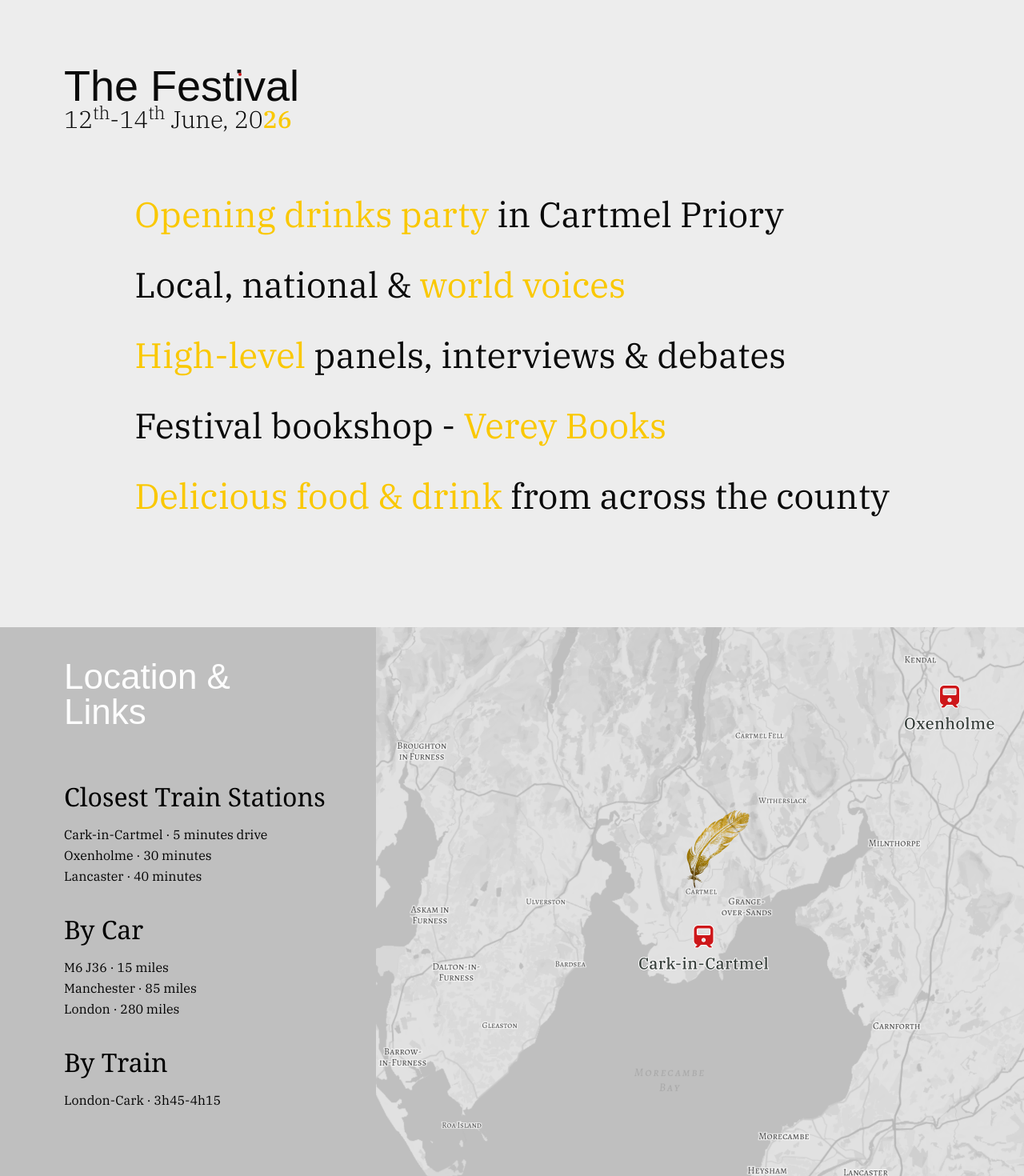
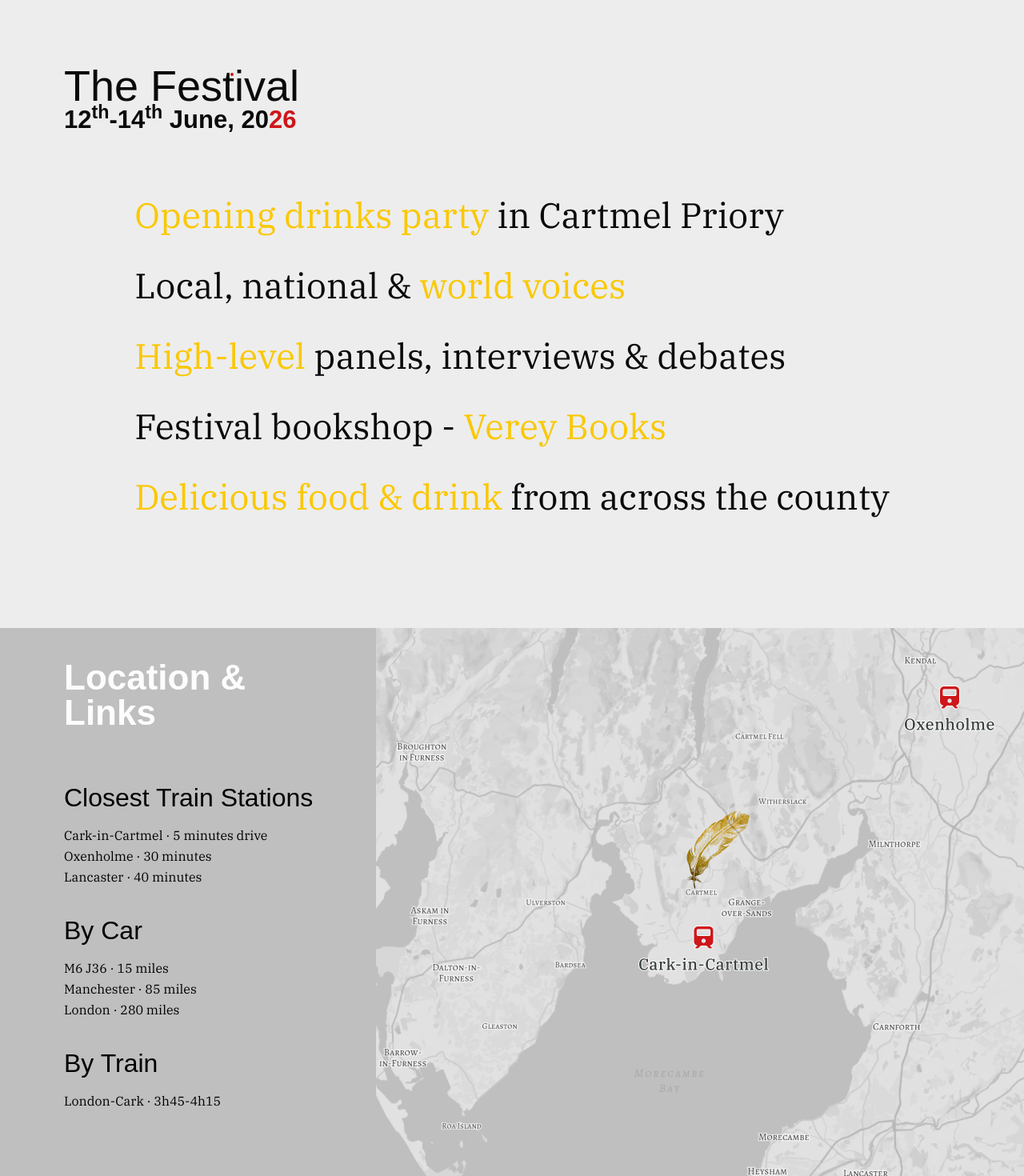
Before and after one commit to Shakey343/lakes-book-fest, a React (Vite) app: page / in a window 1280 px wide. Shown: the part 1360-2830 px from the top of the page at 80% size. Built offline with nearby package versions, Linux system fonts and the light colour scheme; a web font is replaced by a local one.

Commit message:
fonts changed, buttons download content

```diff
--- a/src/App.tsx
+++ b/src/App.tsx
@@ -24,7 +24,6 @@ function App() {
           href="mailto:festivalproducer@lakedistrictbookfestival.co.uk"
           initialWord="Questions?"
           hoverWord="Email us"
-          download
         />
         <img
           src={FeatherImg}
@@ -45,14 +44,14 @@ function App() {
           className="flex flex-col px-[80px] pt-[80px] pb-[120px] bg-silver text-night"
           id="festival"
         >
-          <div className="w-fit mb-[60px] leading-none">
+          <div className="mb-[60px] leading-none">
             <h2 className="relative text-[54px] font-light">
               The Festival
-              <div className="absolute right-[72.5px] top-[10.5px] w-[4px] h-[4px] rounded-full bg-fire-red"></div>
+              <div className="absolute left-[208px] top-[10.5px] w-[4px] h-[4px] rounded-full bg-fire-red"></div>
             </h2>
-            <p className="text-[30px] font-light">
+            <p className="text-[31px] font-bold font-adelphi">
               12<sup>th</sup>-14<sup>th</sup> June, 20
-              <span className="text-jonquil font-medium">26</span>
+              <span className="text-fire-red font-bold">26</span>
             </p>
           </div>
           <div className="mx-auto">
@@ -81,12 +80,12 @@ function App() {
         >
           <div className="absolute top-0 left-0 bg-map-grey w-[470px] h-full z-10"></div>
           <div className="z-20 relative w-fit">
-            <h2 className="text-[44px] text-white font-light mb-[60px] leading-none">
+            <h2 className="text-[44px] text-white font-bold mb-[60px] leading-none">
               Location &<br /> Links
             </h2>
             <div className="flex flex-col gap-[30px]">
               <div className="flex flex-col gap-[10px]">
-                <h3 className="text-[32px] font-light">
+                <h3 className="text-[32px] font-light font-adelphi">
                   Closest Train Stations
                 </h3>
                 <ul className="leading-relaxed">
@@ -96,7 +95,7 @@ function App() {
                 </ul>
               </div>
               <div className="flex flex-col gap-[10px]">
-                <h3 className="text-[32px] font-light">By Car</h3>
+                <h3 className="text-[32px] font-light font-adelphi">By Car</h3>
                 <ul className="leading-relaxed">
                   <li>M6 J36 · 15 miles</li>
                   <li>Manchester · 85 miles</li>
@@ -104,7 +103,7 @@ function App() {
                 </ul>
               </div>
               <div className="flex flex-col gap-[10px]">
-                <h3 className="text-[32px] font-light">By Train</h3>
+                <h3 className="text-[32px] font-light font-adelphi">By Train</h3>
                 <ul className="leading-relaxed">
                   <li>London-Cark · 3h45-4h15</li>
                 </ul>
@@ -177,12 +176,13 @@ function App() {
           className="bg-grey flex flex-col items-center gap-[100px] px-[80px] py-[160px]"
           id="support"
         >
-          <h2 className="text-[88px] font-light text-silver">Support us</h2>
+          <h2 className="text-[88px] font-light text-silver">Support <span className="text-fire-red font-bold">us</span></h2>
           <div className="flex flex-col gap-[80px] w-full">
             <div className="flex justify-between w-full px-[176px]">
               <a
                 className="flex flex-col items-center justify-center gap-[8px] h-[360px] w-[360px] rounded-full bg-light-grey border-2 border-jonquil group hover:border-8 transition-all relative"
                 href="/downloadable_patron_and_sponsorship_information.pdf"
+                download
               >
                 <p className="text-[24px] group-hover:text-[22px] transition-all">
                   Become a
@@ -200,6 +200,7 @@ function App() {
               <a
                 className="flex flex-col items-center justify-center gap-[8px] h-[360px] w-[360px] rounded-full bg-light-grey border-2 border-night group hover:border-8 transition-all"
                 href="/downloadable_patron_and_sponsorship_information.pdf"
+                download
               >
                 <p className="text-[24px] group-hover:text-[22px] transition-all">
                   Become a
@@ -256,7 +257,6 @@ function App() {
             href="mailto:festivalproducer@lakedistrictbookfestival.co.uk"
             initialWord="Questions?"
             hoverWord="Email us"
-            download
           />
         </div>
       </main>
--- a/src/components/Button.tsx
+++ b/src/components/Button.tsx
@@ -4,13 +4,11 @@ import { useState } from 'react'
 const Button = ({
   className,
   href,
-  download,
   initialWord,
   hoverWord
 }: {
   className: string;
   href: string;
-  download: boolean;
   initialWord: string;
   hoverWord: string;
 }) => {
@@ -28,7 +26,6 @@ const Button = ({
         className
       )}
       href={href}
-      download={download}
       onMouseOver={handleWordChange}
       onMouseLeave={handleWordChange}
     >
--- a/src/components/Navbar.tsx
+++ b/src/components/Navbar.tsx
@@ -1,6 +1,6 @@
 const Navbar = () => {
   return (
-    <nav className="fixed h-[440px] top-[160px] right-[40px] border border-fire-red z-40 text-silver font-aldelphi font-bold text-[20px]">
+    <nav className="fixed h-[440px] top-[160px] right-[40px] border border-fire-red z-40 text-silver font-adelphi font-bold text-[20px]">
       <a href="#who" className="flex justify-end items-center w-[140px] h-[60px] group absolute top-[10px] -left-0 -translate-x-[100%]">
         <div className="hidden group-hover:block group-hover:bg-fire-red rounded-full px-3 mr-3 transition-all">Us</div>
         <div className="w-[10px] h-[10px] bg-fire-red rounded-full translate-x-[5px] group-hover:w-[20px] group-hover:h-[20px] group-hover:translate-x-[10px] transition-all"></div>
--- a/src/components/WhoCards.tsx
+++ b/src/components/WhoCards.tsx
@@ -52,7 +52,7 @@ const WhoCards = () => {
         src={member.imgUrl}
         alt={member.imgUrlAlt}
       />
-      <h4 className="text-night text-[22px] text-black-olive group-hover:text-[24px] transition-all font-aldelphi">
+      <h4 className="text-night text-[22px] text-black-olive group-hover:text-[24px] transition-all font-adelphi">
         {member.role}
       </h4>
     </a>
--- a/src/index.css
+++ b/src/index.css
@@ -12,11 +12,11 @@
   }
   h1 {
     @apply text-5xl;
-    @apply font-aldelphi;
+    @apply font-adelphi;
     @apply font-black;
   }
   h2 {
-    @apply font-aldelphi;
+    @apply font-adelphi;
   }
   h3 {
     @apply font-georgia;
--- a/tailwind.config.js
+++ b/tailwind.config.js
@@ -24,7 +24,7 @@ export default {
       'light-grey': '#DDDDDD',
     },
     fontFamily: {
-      aldelphi: ['adelphi-pe-variable', 'sans-serif'],
+      adelphi: ['adelphi-pe-variable', 'sans-serif'],
       georgia: ['Georgia', 'serif'],
       serif: ['IBM Plex Serif', 'serif']
     },
```
